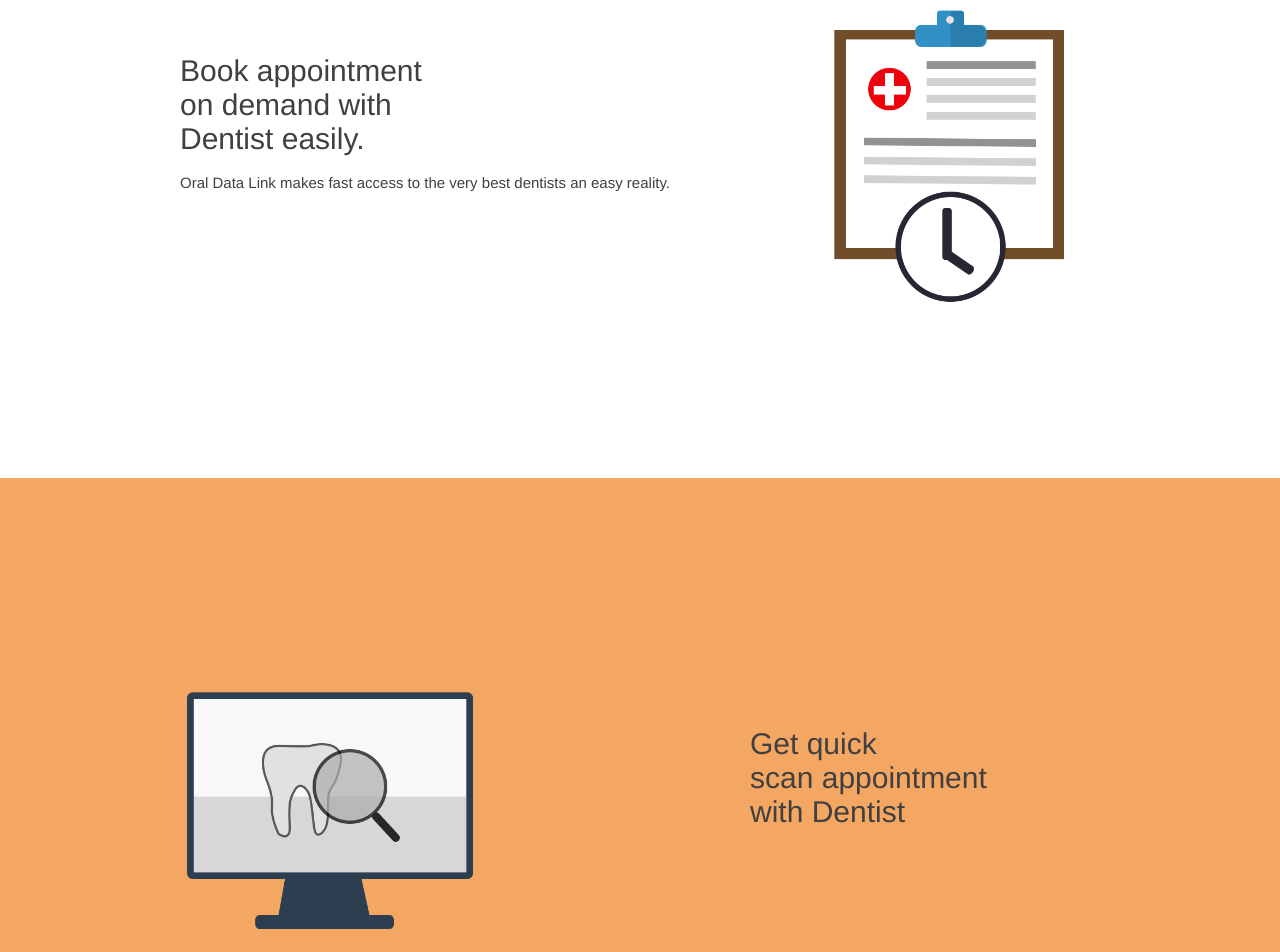
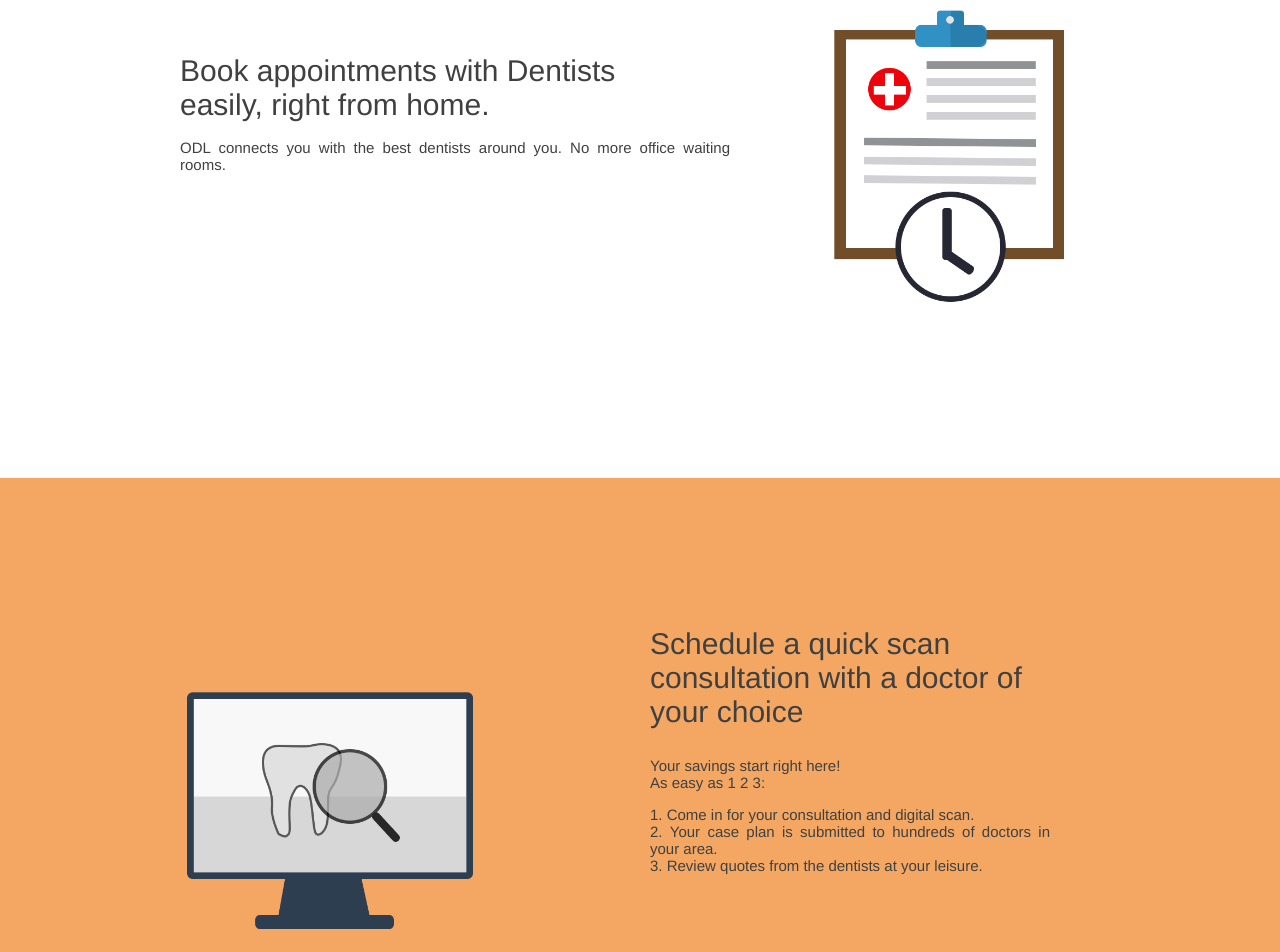
Before and after one commit to optimum-dental/dapp, a Vue app: page /#/ in a window 1280 px wide. Shown: the part 1480-2432 px from the top of the page. Built offline with nearby package versions, Linux system fonts and the light colour scheme.

Commit message:
ODLL-004 -- Updates: Modify home page with new text content.

```diff
--- a/src/components/home/sections/About.vue
+++ b/src/components/home/sections/About.vue
@@ -4,7 +4,7 @@
       <div class="about-image"></div>
       <div class="about-content">
         <div class="title">
-          It's all within the blockchain!
+          Dentistry for the modern world!
         </div>
         <div class="text">
           Oral Data Link database of dentists around the United States is distributed on the Ethereum public blockchain. This makes it much convenient to access any of our dentists for professional dental services that are technologically modern. Our platform is accessible to everyone, without any central authority having control over it.
--- a/src/components/home/sections/Appointment.vue
+++ b/src/components/home/sections/Appointment.vue
@@ -3,10 +3,10 @@
     <div class="content">
       <div class="appointment-content">
         <div class="title">
-          Book appointment on demand with Dentist easily.
+          Book appointments with Dentists easily, right from home.
         </div>
         <div class="text">
-          Oral Data Link makes fast access to the very best dentists an easy reality.
+          ODL connects you with the best dentists around you. No more office waiting rooms.
         </div>
       </div>
       <div class="appointment-image"></div>
@@ -47,8 +47,8 @@ export default {
 
 .title {
   font-size: 30px;
-  height: 110px;
-  width: 270px;
+  height: 75px;
+  width: 450px;
   margin-bottom: 10px;
 }
 
--- a/src/components/home/sections/HowItWorks.vue
+++ b/src/components/home/sections/HowItWorks.vue
@@ -13,7 +13,7 @@
       <div class="flow-texts">
         <div class="text">Find Dentist</div>
         <div class="text">Request Appointment</div>
-        <div class="text">Receive Medical Care</div>
+        <div class="text">Receive Care</div>
         <div class="text">Leave Feedback</div>
       </div>
     </div>
--- a/src/components/home/sections/Intro.vue
+++ b/src/components/home/sections/Intro.vue
@@ -2,7 +2,7 @@
   <div id="intro">
     <div class="content">
       <div class="texts">
-        <div class="text-item">Find That</div>
+        <div class="text-item">Know</div>
         <div class="text-item"><span class='odll-blue'>Dental</span> <span class='odll-orange'>Care</span> Designed Around</div>
         <div class="text-item third-text">Your Needs</div>
       </div>
--- a/src/components/home/sections/Scan.vue
+++ b/src/components/home/sections/Scan.vue
@@ -4,9 +4,16 @@
       <div class="scan-image"></div>
       <div class="scan-content">
         <div class="title">
-          Get quick <br>scan appointment <br>with Dentist
+          Schedule a quick scan consultation with a doctor of your choice<br>
         </div>
         <div class="text">
+          Your savings start right here!<br>
+          As easy as 1 2 3:
+          <ol>
+            <li>Come in for your consultation and digital scan.</li>
+            <li>Your case plan is submitted to hundreds of doctors in your area.</li>
+            <li>Review quotes from the dentists at your leisure.</li>
+          </ol>
         </div>
       </div>
     </div>
@@ -48,21 +55,26 @@ export default {
 .scan-content {
   clear: none;
   float: left;
-  height: 150px;
-  width: 350px;
-  margin: 249px 0px 0px 270px;
+  height: 350px;
+  width: 400px;
+  margin: 149px 0px 0px 170px;
   font-size: 15px;
 }
 
 .title {
   font-size: 30px;
-  height: 110px;
-  width: 250px;
+  height: 120px;
+  width: 390px;
   margin-bottom: 10px;
 }
 
 .text {
-  height: 100px;
+  height: 150px;
   text-align: justify;
 }
+
+ol {
+  list-style-position: inside;
+  padding: 0px;
+}
 </style>
--- a/src/components/home/sections/Why.vue
+++ b/src/components/home/sections/Why.vue
@@ -8,12 +8,12 @@
         </div>
         <div class="text">
           <ul class="reasons">
-            <li class="reason"><strong>Security</strong>: Your dental record is 100% safe. It exists on the blockchain.</li>
-            <li class="reason"><strong>Speed</strong>: Get your Dental issues treated faster than usual.</li>
-            <li class="reason"><strong>Cost</strong>: We offer the best prices, allowing you save more.</li>
-            <li class="reason"><strong>Freedom</strong>: Your health records are yours indeed.</li>
-            <li class="reason"><strong>Ease</strong>: Get the best doctors closest to you and pay unbelievably low for their quality services with a user friendly dApp.</li>
-            <li class="reason"><strong>Satisfaction</strong>: We have been patients too, and we know exactly how it is to be treated right and in time. Satisfaction is 100% guaranteed.</li>
+            <li class="reason"><strong>Security</strong>: Your personal chart on the Blockchain is 100% secure. Your HIPAA information is 100% safe and encrypted.</li>
+            <li class="reason"><strong>Freedom</strong>: Your records are yours - they stay with you, not our doctors.</li>
+            <li class="reason"><strong>Speed</strong>: See a doctor and receive treatment faster than ever!</li>
+            <li class="reason"><strong>Cost</strong>: We offer the best prices anywhere, which gives your wallet a break.</li>
+            <li class="reason"><strong>Ease</strong>: Get the nearest, very best doctors all at your fingertips.</li>
+            <li class="reason"><strong>Satisfaction</strong>: We have been patients too - treating your dental needs correctly, on time, the first time is our goal. We're not happy with your smile until YOU are.</li>
           </ul>
         </div>
       </div>
```
